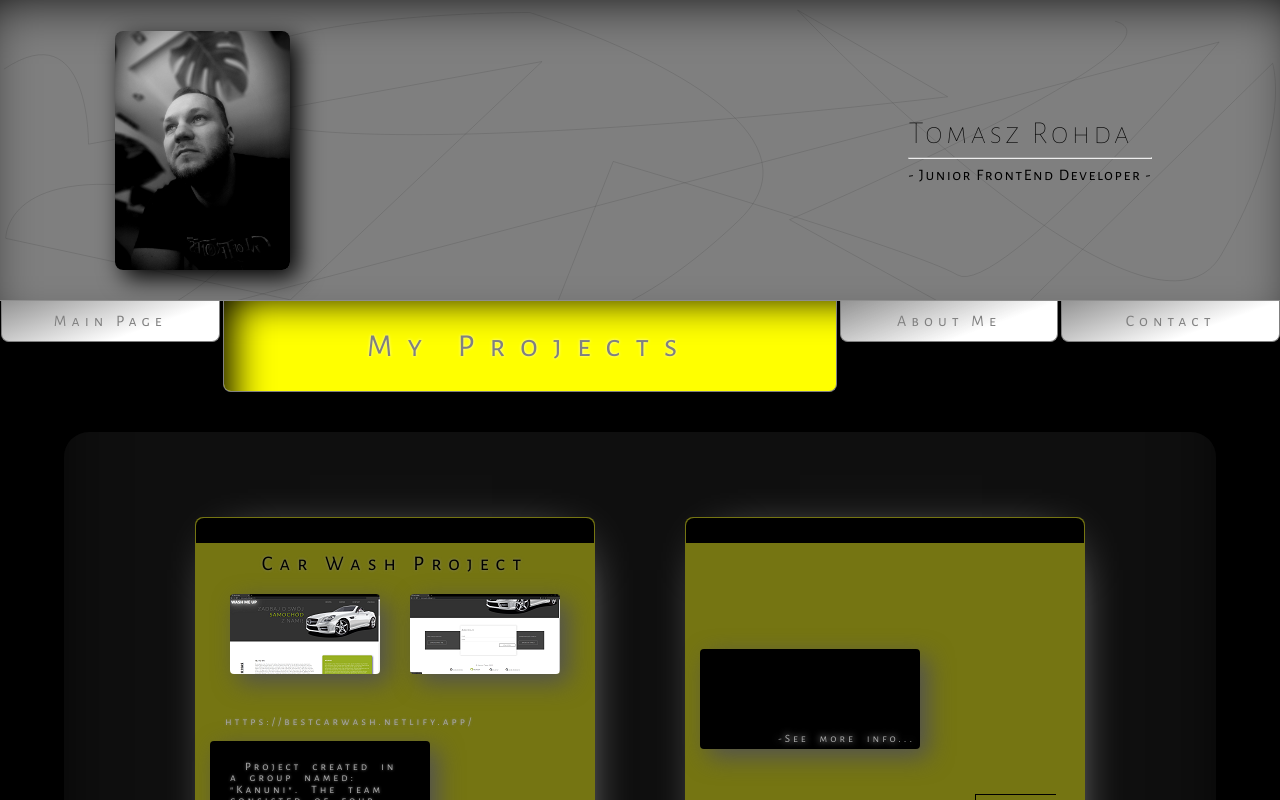
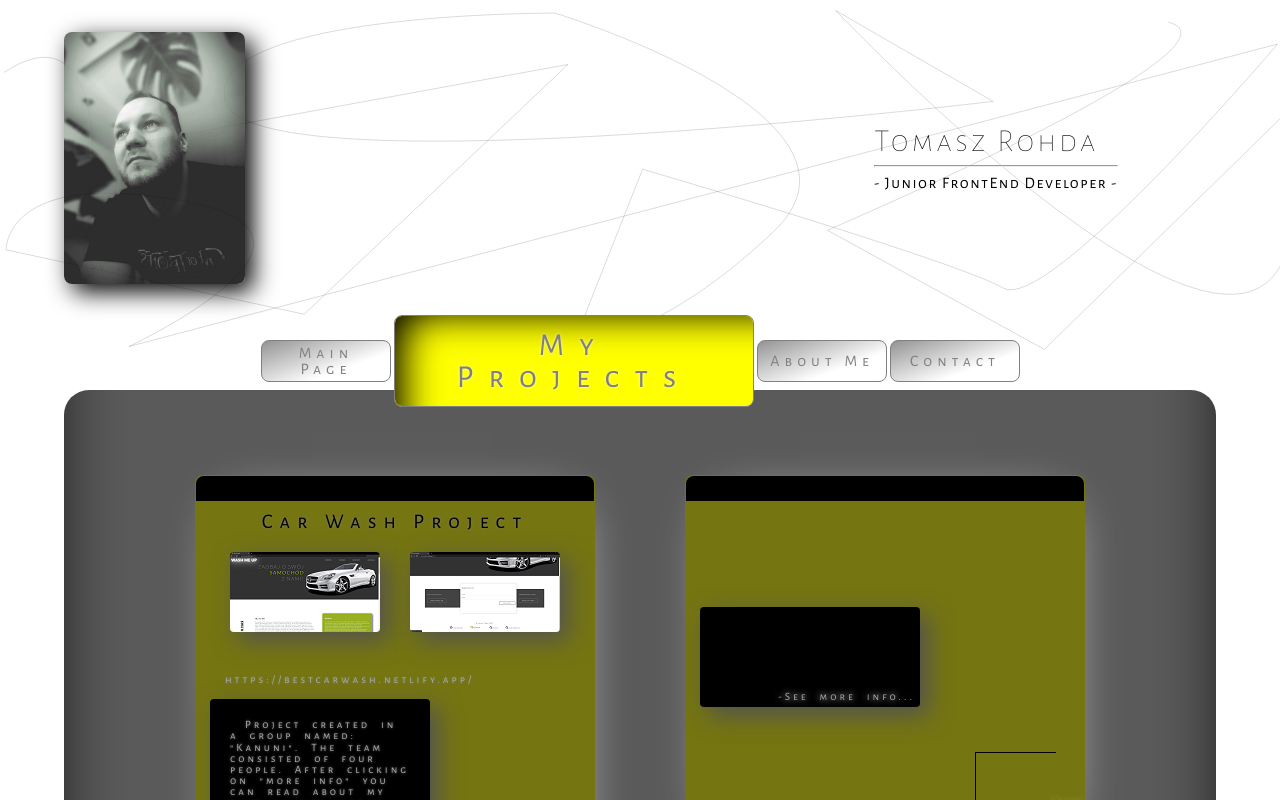
Before and after one commit to trohda/Portfolio-project, a React (Create React App) app: page /projects in a window 1280 px wide. Shown: the top 800 px of the page. Built offline with nearby package versions, Linux system fonts and the light colour scheme.

Commit message:
Header component refaktor

```diff
--- a/package.json
+++ b/package.json
@@ -9,6 +9,7 @@
     "babel": "^6.23.0",
     "react": "^18.1.0",
     "react-dom": "^18.1.0",
+    "react-image-gallery": "^1.2.8",
     "react-router-dom": "^6.3.0",
     "react-scripts": "5.0.1",
     "react-transition-group": "^4.4.2",
--- a/src/App.js
+++ b/src/App.js
@@ -10,7 +10,6 @@ import { useState } from "react";
 import Footer from "./components/Footer/Footer";
 
 function App() {
-  const [currentPage, setCurrentPage] = useState("MainPage");
   //MOBILE DETECTORS
   // var viewportWidthOnStart = window.innerWidth < 700 ? "Mobile" : "Desktop";
   // const [windowWidth, setWindowWidth] = useState(viewportWidthOnStart);
@@ -23,9 +22,7 @@ function App() {
   return (
     <div>
       <BrowserRouter>
-        <Header currentPage={currentPage} />
-        <div className={currentPage}>
-          <Navbar currentPage={currentPage} setCurrentPage={setCurrentPage} />
+        <Header />
 
         <Routes>
           <Route path="/" element={<MainPage />} />
@@ -33,7 +30,7 @@ function App() {
           <Route path="/aboutme" element={<AboutMe />} />
           <Route path="/contact" element={<Contact />} />
         </Routes>
-        </div>
+
         <Footer />
       </BrowserRouter>
     </div>
--- a/src/components/Header/Header.js
+++ b/src/components/Header/Header.js
@@ -1,39 +1,26 @@
 import Image from "../Image/Image";
-import img from "../../img/ProfilePhotos/Profilephoto.jpg";
-import img1 from "../../img/ProfilePhotos/ProfilephotoBW.jpg";
 import img2 from "../../img/ProfilePhotos/ProfilephotoBWG.jpg";
 import "./HeaderStyles.css";
 import PersonalInfos from "../PersonalInfos/PersonalInfos";
-import { useEffect, useState } from "react";
+import { useState } from "react";
+import Navbar from "../Navbar/Navbar";
 
-const Header = ({ currentPage }) => {
-  const [conditionBackgroundStyle, setConditionBackgroundStyle] = useState("");
-  const [conditionProfilePhoto, setConditionProfilePhoto] = useState("");
+const Header = () => {
+  const [currentPage, setCurrentPage] = useState("MainPage");
+  return (
+    <header className="header">
+      <div className="photoAndPersonalInfos">
+        <div className="profilePhotoWrapper">
+          <Image src={img2} className={"profilePhoto"} alt={"Profile Photo"} />
+        </div>
+        <div className="personaInfosWrapper">
+          <PersonalInfos />
+        </div>
+      </div>
 
-  useEffect(() => {
-    if (currentPage === "MyProjects") {
-      setConditionBackgroundStyle("darkenMode");
-      setConditionProfilePhoto(img1);
-    } else if (currentPage === "MainPage") {
-      setConditionBackgroundStyle("lightenMode");
-      setConditionProfilePhoto(img2);
-    } else if (currentPage === "AboutMe") {
-      setConditionBackgroundStyle("lightenMode");
-      setConditionProfilePhoto(img);
-    } else if (currentPage === "Contact") {
-      setConditionBackgroundStyle("lightenMode");
-      setConditionProfilePhoto(img);
-    }
-  }, [currentPage]);
-
-  return (
-    <header className={`mainHeader ${conditionBackgroundStyle}`}>
-      <Image
-        src={conditionProfilePhoto}
-        className={"headerPortfolioImage "}
-        alt={"Profile Photo"}
-      />
-      <PersonalInfos />
+      <div className="navBarWrapper">
+        <Navbar currentPage={currentPage} setCurrentPage={setCurrentPage} />
+      </div>
     </header>
   );
 };
--- a/src/components/Header/HeaderStyles.css
+++ b/src/components/Header/HeaderStyles.css
@@ -1,56 +1,49 @@
-.mainHeader {
+.header {
+  width: 100%;
+  height: 350px;
+  display: flex;
+  flex-direction: column;
+  align-items: center;
+  background-image: url(../../img/headerbcgr1.svg);
+  background-size: cover;
+}
+
+.photoAndPersonalInfos {
+  width: 90%;
+  height: 90%;
   display: flex;
   flex-direction: row;
+  align-items: center;
   justify-content: space-between;
-  align-items: center;
-  border-bottom: 1px solid rgb(141, 141, 141);
-
-  max-height: 300px;
-  background-image: url(../../img/headerbcgr1.svg);
-  background-size: cover;
-  -webkit-box-shadow: inset 0px 20px 57px -25px rgba(0, 0, 0, 1);
-  -moz-box-shadow: inset 0px 20px 57px -25px rgba(0, 0, 0, 1);
-  box-shadow: inset 0px 20px 57px -25px rgba(0, 0, 0, 1);
 }
 
-.headerPortfolioImage {
-  height: 20%;
-  width: 20%;
-  max-width: 175px;
-  max-height: 239px;
-  margin: 7% 9%;
+.profilePhotoWrapper {
+  height: 80%;
   border-radius: 8px;
   -webkit-box-shadow: 8px 8px 24px 0px rgba(0, 0, 0, 1);
   -moz-box-shadow: 8px 8px 24px 0px rgba(0, 0, 0, 1);
   box-shadow: 8px 8px 24px 0px rgba(0, 0, 0, 1);
 }
-
-.darkenMode {
-  background-color: rgba(0, 0, 0, 0.5);
-  animation-name: makeDark;
-  animation-duration: 4s;
+.profilePhoto {
+  height: 100%;
+  border-radius: 8px;
+  opacity: 0.85;
 }
-
-@keyframes makeDark {
-  0% {
-    background-color: rgba(0, 0, 0, 0);
+.personaInfosWrapper {
+  height: 80%;
+  width: 400px;
+  display: grid;
+  place-items: center;
+}
+.navBarWrapper {
+  z-index: 100;
+}
+@media only screen and (max-width: 800px) {
+  .header {
+    height: 300px;
   }
-  100% {
-    background-color: rgba(0, 0, 0, 0.5);
+  .profilePhotoWrapper {
+    height: 70%;
+    margin-right: 20px;
   }
 }
-
-.lightenMode {
-  background-color: rgba(0, 0, 0, 0);
-  animation-name: makeLight;
-  animation-duration: 4s;
-}
-
-@keyframes makeLight {
-  0% {
-    background-color: rgba(0, 0, 0, 0.5);
-  }
-  100% {
-    background-color: rgba(0, 0, 0, 0);
-  }
-}
--- a/src/components/Navbar/NavbarStyles.css
+++ b/src/components/Navbar/NavbarStyles.css
@@ -2,8 +2,9 @@ nav {
   display: flex;
   flex-direction: row;
   justify-content: space-evenly;
+  align-items: center;
   gap: 3px;
-  font-family: "Alegreya Sans SC", sans-serif;
+
   letter-spacing: 5px;
   padding-left: 1px;
 }
@@ -16,10 +17,9 @@ nav {
   padding: 10px;
   width: 21%;
   height: 20px;
-  border-left: 1px solid gray;
-  border-right: 1px solid gray;
-  border-bottom: 1px solid gray;
-  border-radius: 0 0 8px 8px;
+  border: 1px solid gray;
+
+  border-radius: 8px;
   cursor: pointer;
   transition: letter-spacing 0.5s 0.05s, font-size 0.5s 0.05s, width 0.5s 0.05s,
     height 0.5s 0.05s, padding 0.5s 0.05s, text-shadow 0.5s 0.05s;
@@ -62,10 +62,8 @@ nav {
   height: 40px;
   padding: 25px;
   cursor: default;
-  border-left: 1px solid gray;
-  border-right: 1px solid gray;
-  border-bottom: 1px solid gray;
-  border-radius: 0 0 8px 8px;
+  border: 1px solid gray;
+  border-radius: 8px;
   text-decoration: none;
   background-color: rgb(109, 180, 109);
   color: white;
--- a/src/components/Projects/ProjectDetails.js
+++ b/src/components/Projects/ProjectDetails.js
@@ -28,7 +28,7 @@ const ProjectDetails = ({ isActive, setShowMoreInfo, currentProject }) => {
     <div className={projectDetailsVisibility}>
       {isActive && (
         <div className="contentWrapper">
-          <div className="header">
+          <div className="projectDetailsHeader">
             <h2>{`${currentProject.header} Details`}</h2>
             <Image
               src={iconClose}
--- a/src/components/Projects/ProjectDetailsStyles.css
+++ b/src/components/Projects/ProjectDetailsStyles.css
@@ -69,13 +69,13 @@
   flex-direction: column;
 }
 
-.header {
+.projectDetailsHeader {
   display: flex;
   flex-direction: row;
   justify-content: space-between;
 }
 
-.header h2 {
+.projectDetailsHeader h2 {
   font-size: 2.3rem;
   letter-spacing: 8px;
   padding: 15px;
@@ -229,7 +229,7 @@
   .linksAndDescription {
     padding: 20px 10px 10px 10px;
   }
-  .header h2 {
+  .projectDetailsHeader h2 {
     font-size: 1.7rem;
   }
   .iconClose {
--- a/src/data/ProjectsData.js
+++ b/src/data/ProjectsData.js
@@ -80,6 +80,32 @@ const carWash = {
       alt: "Mini best car wash user dashboard page",
     },
   ],
+  images: [
+    {
+      original: carWashMain,
+      thumbnail: carWashMainMini,
+    },
+    {
+      original: carWashLogin,
+      thumbnail: carWashLoginMini,
+    },
+    {
+      original: carWashAboutUs,
+      thumbnail: carWashAboutUsMini,
+    },
+    {
+      original: carWashAppointment,
+      thumbnail: carWashAppointmentMini,
+    },
+    {
+      original: carWashServices,
+      thumbnail: carWashServicesMini,
+    },
+    {
+      original: carWashUserDashboard,
+      thumbnail: carWashUserDashboardMini,
+    },
+  ],
 };
 
 export default carWash;
```
Also changed, not shown: src/components/Projects/test.css (added), 1 other file (tests, documents, lock files or other folders). Lines whose indentation alone changed are shown as unchanged.
